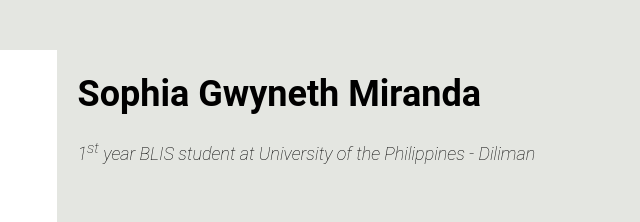
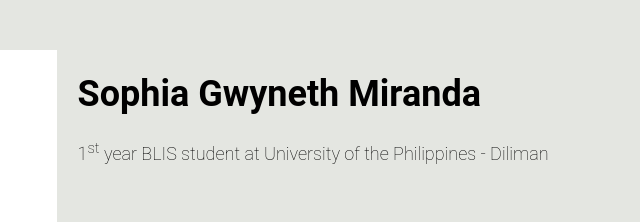
Before and after one commit to sgmrnd/myresume, a plain HTML site: page index.html in a window 1280 px wide. Shown: the top 222 px of the page, 435-1075 px from the left. Drawn offline with Linux system fonts and the light colour scheme.

Commit message:
Update index.html

```diff
--- a/index.html
+++ b/index.html
@@ -15,7 +15,7 @@
       <div class="card">
         <h1>Sophia Gwyneth Miranda</h1>
         <p>
-          <i>1<sup>st</sup> year BLIS student at University of the Philippines - Diliman</i>
+          1<sup>st</sup> year BLIS student at University of the Philippines - Diliman
         </p>
         <br>
         <h2>Contact Me</h2>
```
